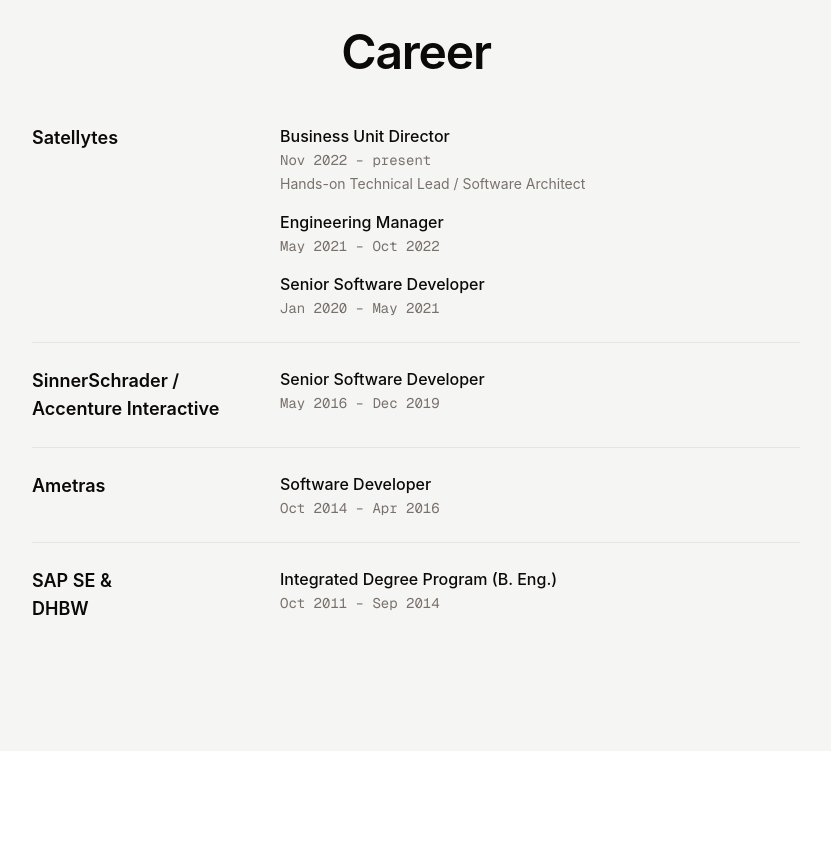
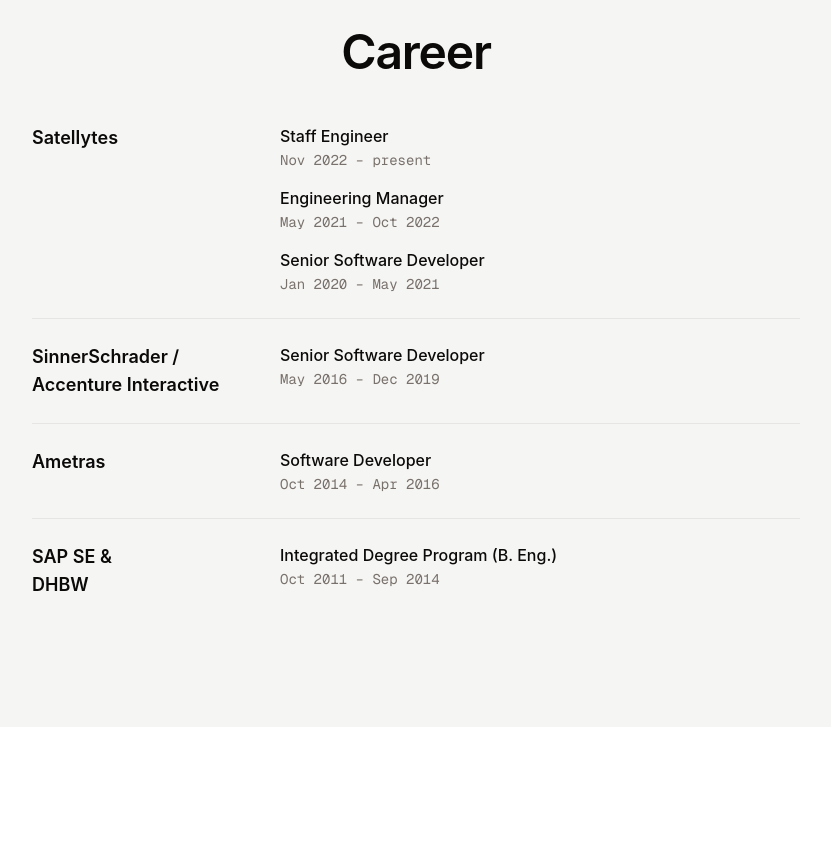
Before and after one commit to feedm3/dietenberger.me, a Next.js app: page / in a window 1280 px wide. Shown: the part 2380-3238 px from the top of the page, without its empty margins (224-1055 px from the left). Built offline with nearby package versions, Linux system fonts and the light colour scheme; no server answers.

Commit message:
feat: update current role to staff engineer

```diff
--- a/src/components/career-section.tsx
+++ b/src/components/career-section.tsx
@@ -3,7 +3,6 @@
 interface CareerEntry {
   title: string;
   company: string;
-  descriptor?: string;
   start: string;
   end?: string;
 }
@@ -17,9 +16,8 @@
 
 const entries: CareerEntry[] = [
   {
-    title: 'Business Unit Director',
+    title: 'Staff Engineer',
     company: 'Satellytes',
-    descriptor: 'Hands-on Technical Lead / Software Architect',
     start: '2022-11',
   },
   {
@@ -135,11 +133,6 @@
                     >
                       <DateRange start={entry.start} end={entry.end} />
                     </p>
-                    {entry.descriptor ? (
-                      <p className="mt-1 text-sm text-muted-foreground">
-                        {entry.descriptor}
-                      </p>
-                    ) : null}
                   </li>
                 ))}
               </ol>
```
